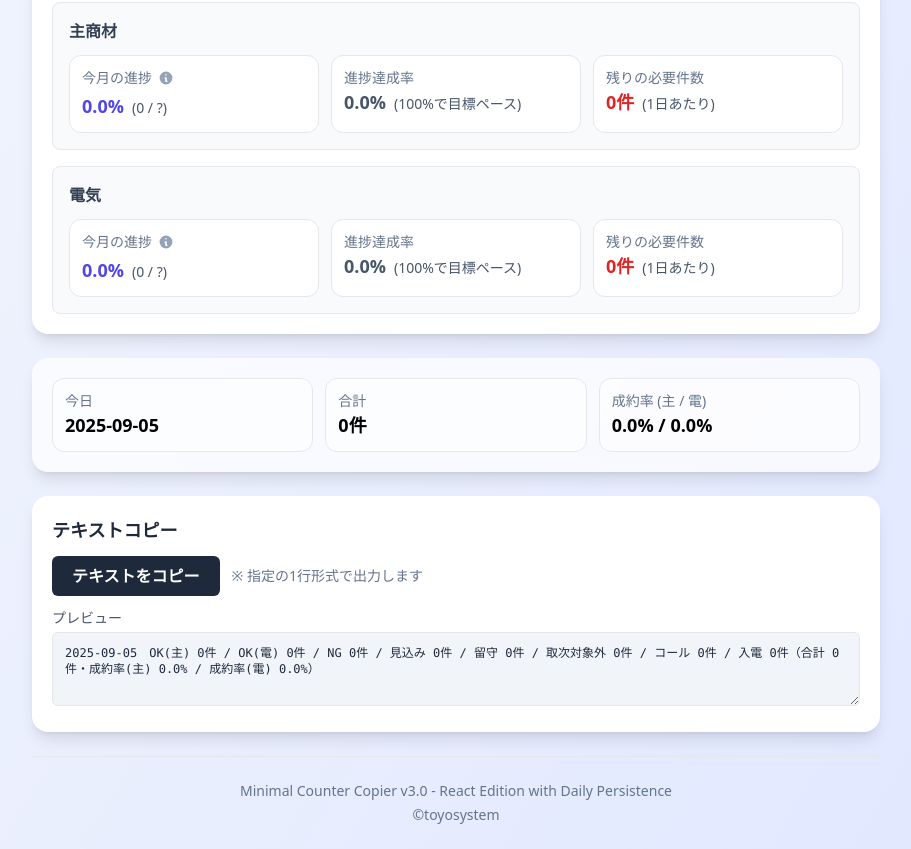
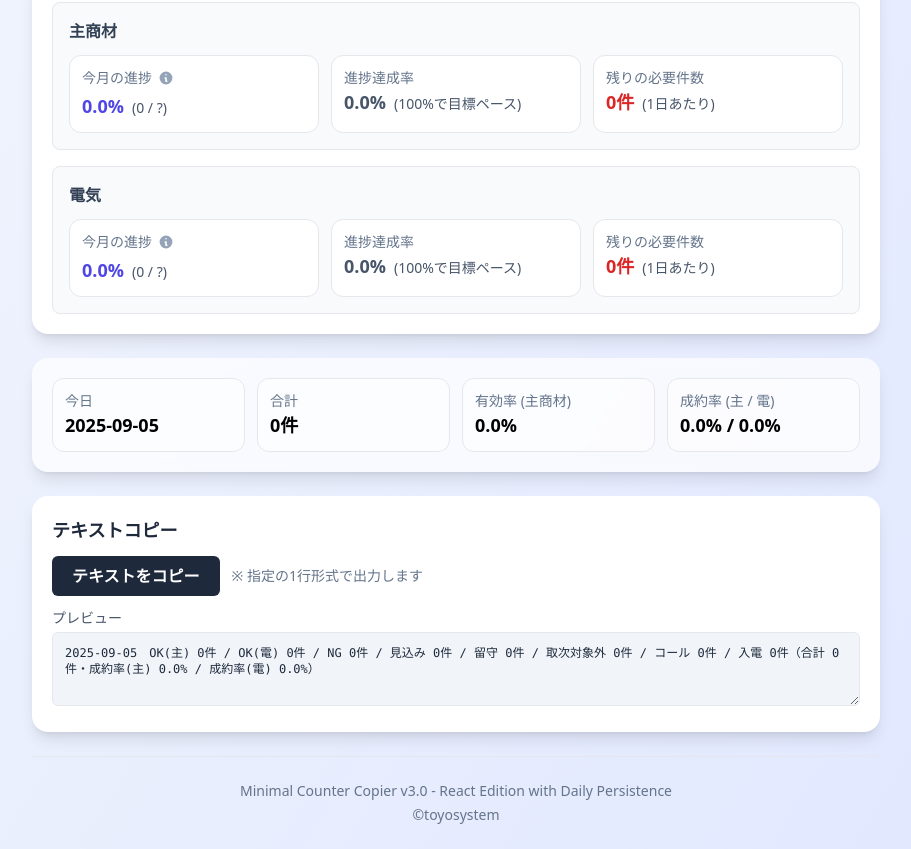
Before and after one commit to kazukitoyoda1215-max/APcounter, a React (Vite) app: page / in a window 1280 px wide. Shown: the part 1205-2054 px from the top of the page, without its empty margins (184-1095 px from the left). Built offline with nearby package versions, Linux system fonts and the light colour scheme.

Commit message:
feat: Add effective rate calculation and display
Introduce a new metric for "effective rate," calculated as (OK Main + NG + PS + NA) / Calls Made. This provides a more nuanced view of conversion success. The UI has been updated to display this new rate.

```diff
--- a/App.tsx
+++ b/App.tsx
@@ -280,7 +280,9 @@ const App: React.FC = () => {
     const base = totalOks + counts.ng + counts.ps;
     const rateMain = base ? (counts.okMain / base) * 100 : 0;
     const rateElectricity = base ? (counts.okElectricity / base) * 100 : 0;
-    return { total, rateMain, rateElectricity };
+    const effectiveCount = counts.okMain + counts.ng + counts.ps + counts.na;
+    const effectiveRate = counts.callsMade > 0 ? (effectiveCount / counts.callsMade) * 100 : 0;
+    return { total, rateMain, rateElectricity, effectiveRate };
   }, [counts]);
 
   const previewText = useMemo(() => {
@@ -517,6 +519,7 @@ const App: React.FC = () => {
           total={summary.total}
           rateMain={summary.rateMain}
           rateElectricity={summary.rateElectricity}
+          effectiveRate={summary.effectiveRate}
         />
         <CopySection textToCopy={previewText} />
       </main>
--- a/components/SummarySection.tsx
+++ b/components/SummarySection.tsx
@@ -6,12 +6,13 @@ interface SummarySectionProps {
   total: number;
   rateMain: number;
   rateElectricity: number;
+  effectiveRate: number;
 }
 
-const SummarySection: React.FC<SummarySectionProps> = ({ date, total, rateMain, rateElectricity }) => {
+const SummarySection: React.FC<SummarySectionProps> = ({ date, total, rateMain, rateElectricity, effectiveRate }) => {
   return (
     <section className="bg-white/70 backdrop-blur-sm rounded-2xl shadow-lg p-4 sm:p-5">
-       <div className="grid sm:grid-cols-3 gap-3">
+       <div className="grid grid-cols-2 lg:grid-cols-4 gap-3">
         <div className="rounded-xl border bg-white/50 p-3">
           <div className="text-sm text-slate-500">今日</div>
           <div id="today" className="text-lg font-semibold">{date}</div>
@@ -19,6 +20,12 @@ const SummarySection: React.FC<SummarySectionProps> = ({ date, total, rateMain,
         <div className="rounded-xl border bg-white/50 p-3">
           <div className="text-sm text-slate-500">合計</div>
           <div id="summary-total" className="text-lg font-semibold">{total}件</div>
+        </div>
+        <div className="rounded-xl border bg-white/50 p-3">
+          <div className="text-sm text-slate-500">有効率 (主商材)</div>
+          <div className="text-lg font-semibold">
+            {effectiveRate.toFixed(1)}%
+          </div>
         </div>
         <div className="rounded-xl border bg-white/50 p-3">
           <div className="text-sm text-slate-500">成約率 (主 / 電)</div>
```
